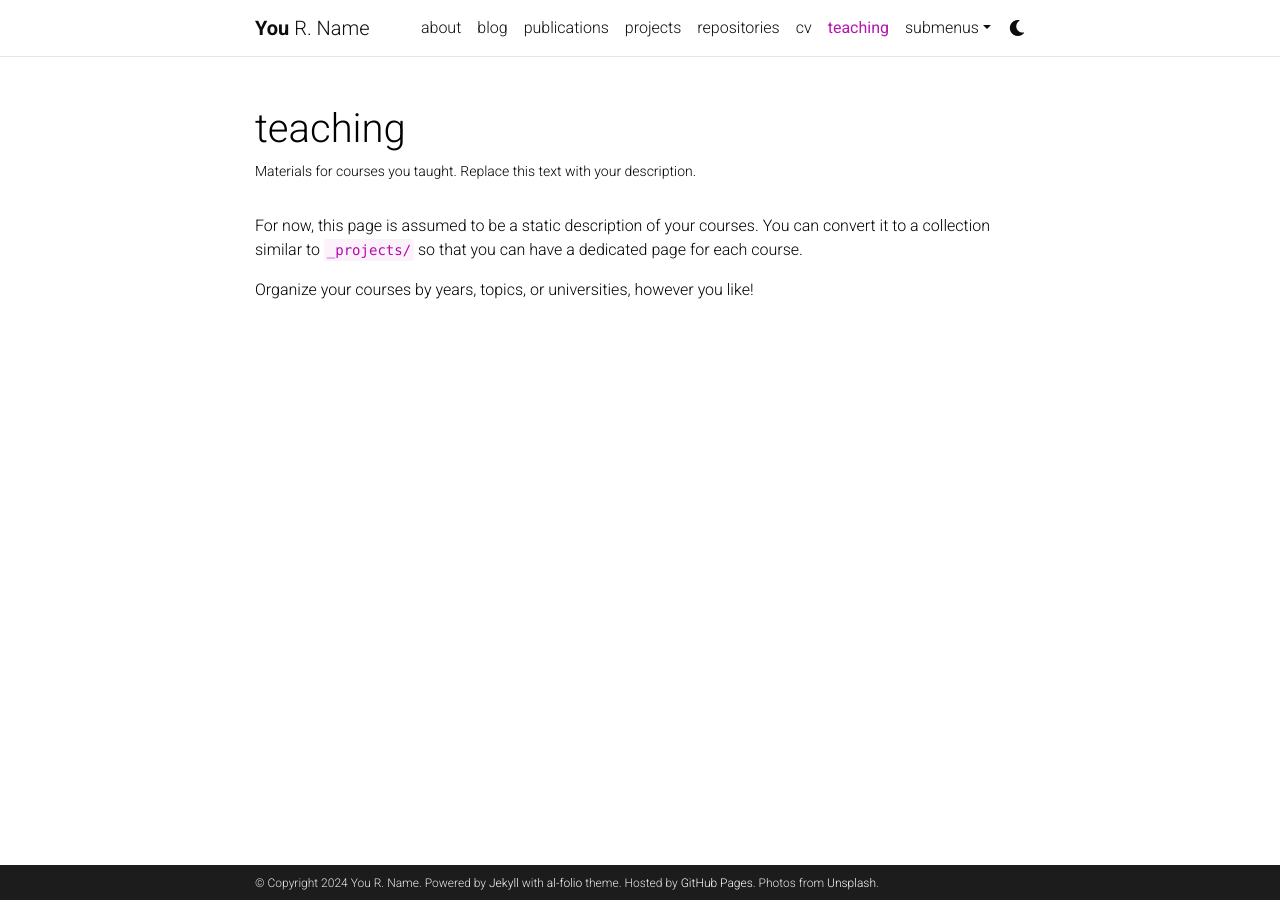
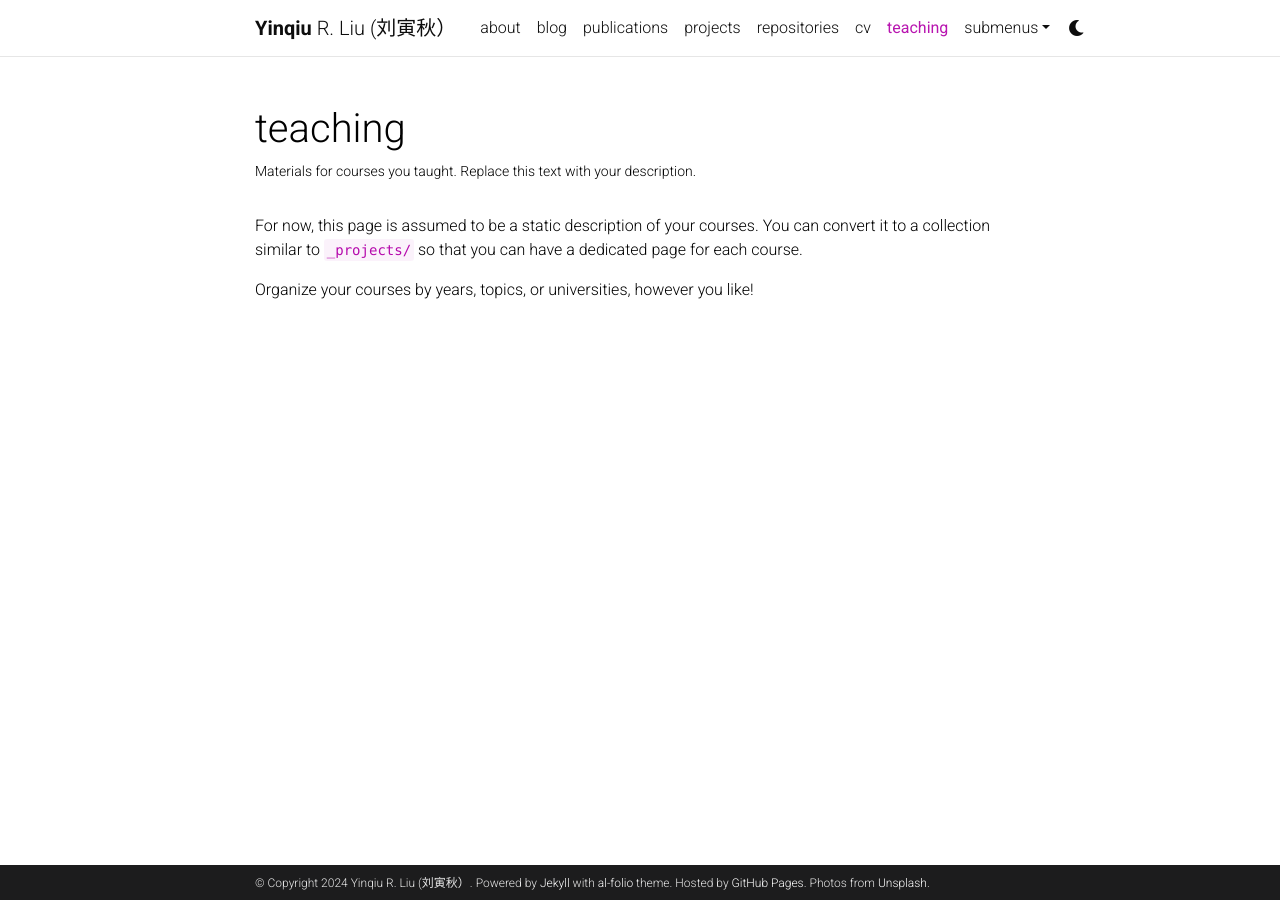
Before and after one commit to yinqiuliu/yinqiuliu.github.io, a Jekyll site: the page built from _pages/teaching.md, in a window 1280 px wide. Built offline with Jekyll 4.4.1, drawn with Linux system fonts in a browser that asks for light colours; comment, search, counter and statistics services are not loaded; a style sheet for code colours, icons or effects is not loaded.

Commit message:
Update _config.yml

```diff
--- a/_config.yml
+++ b/_config.yml
@@ -3,10 +3,10 @@
 # -----------------------------------------------------------------------------
 
 title: blank # the website title (if blank, full name will be used instead)
-first_name: You
+first_name: Yinqiu
 middle_name: R.
-last_name: Name
-email: you@example.com
+last_name: Liu (刘寅秋）
+email: yinqiu001@e.ntu.edu.sg
 description: > # the ">" symbol means to ignore newlines until "footer_text:"
   A simple, whitespace theme for academics. Based on [*folio](https://github.com/bogoli/-folio) design.
 footer_text: >
```
